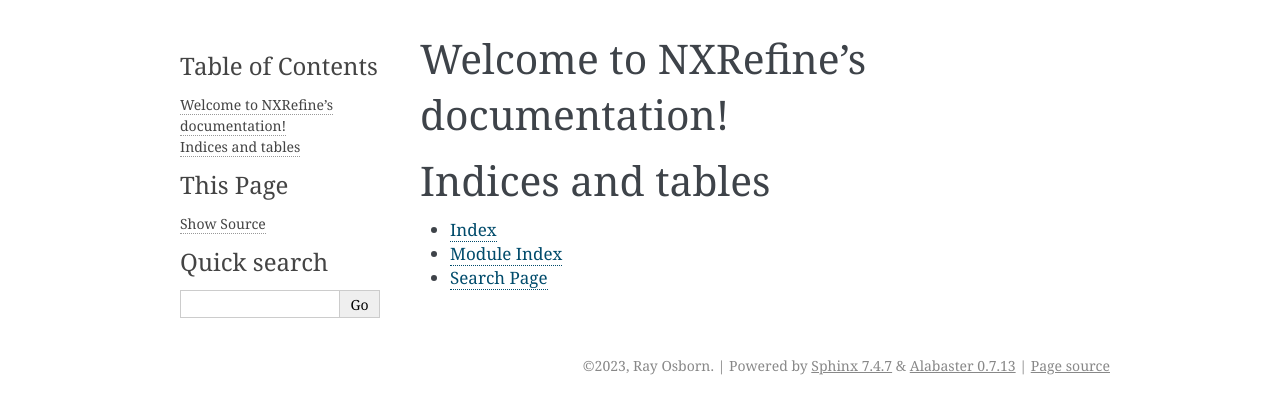
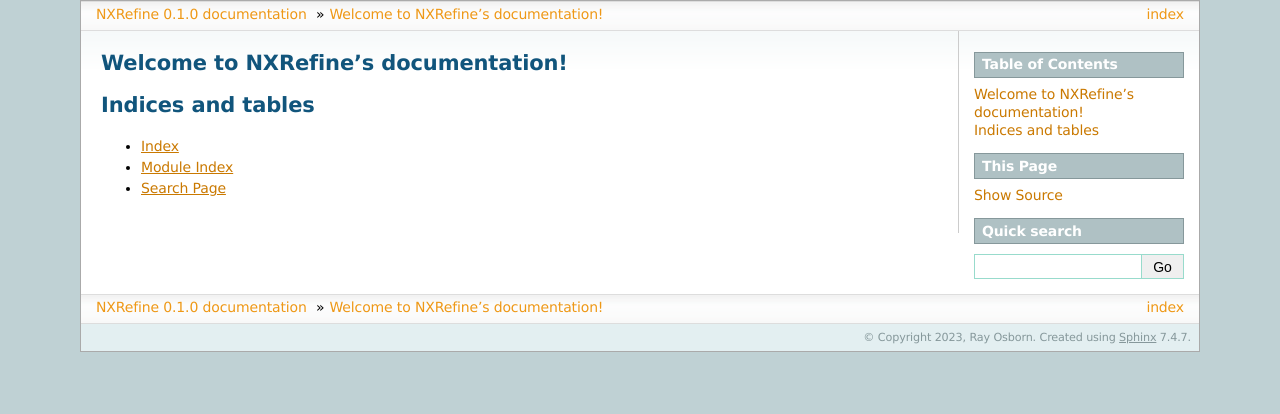
Before and after one commit to nexpy/nxrefine, a Sphinx documentation site: the page built from docs/source/index.rst, in a window 1280 px wide. Shown: the top 414 px of the page. Built offline with Sphinx 7.4.7, drawn with Linux system fonts in a browser that asks for light colours.

Commit message:
Minor updates

```diff
--- a/docs/source/conf.py
+++ b/docs/source/conf.py
@@ -2,6 +2,11 @@
 #
 # For the full list of built-in configuration values, see the documentation:
 # https://www.sphinx-doc.org/en/master/usage/configuration.html
+
+import os
+import sys
+
+sys.path.insert(0, os.path.abspath('../../src/'))
 
 # -- Project information -----------------------------------------------------
 # https://www.sphinx-doc.org/en/master/usage/configuration.html#project-information
@@ -24,5 +29,6 @@
 # -- Options for HTML output -------------------------------------------------
 # https://www.sphinx-doc.org/en/master/usage/configuration.html#options-for-html-output
 
-html_theme = 'alabaster'
+html_theme = 'sphinxdoc'
+html_favicon = 'favicon.ico'
 html_static_path = ['_static']
--- a/setup.cfg
+++ b/setup.cfg
@@ -16,9 +16,10 @@
     License :: OSI Approved :: BSD License
     Programming Language :: Python
     Programming Language :: Python :: 3
-    Programming Language :: Python :: 3.7
     Programming Language :: Python :: 3.8
     Programming Language :: Python :: 3.9
+    Programming Language :: Python :: 3.10
+    Programming Language :: Python :: 3.11
     Topic :: Scientific/Engineering
     Topic :: Scientific/Engineering :: Physics
 
@@ -26,7 +27,7 @@
 packages = find:
 package_dir =
     =src
-python_requires = >=3.7
+python_requires = >=3.8
 install_requires =
     nexpy
     pyfai
```
Also changed, not shown: docs/source/favicon.ico (added), 1 other file.
